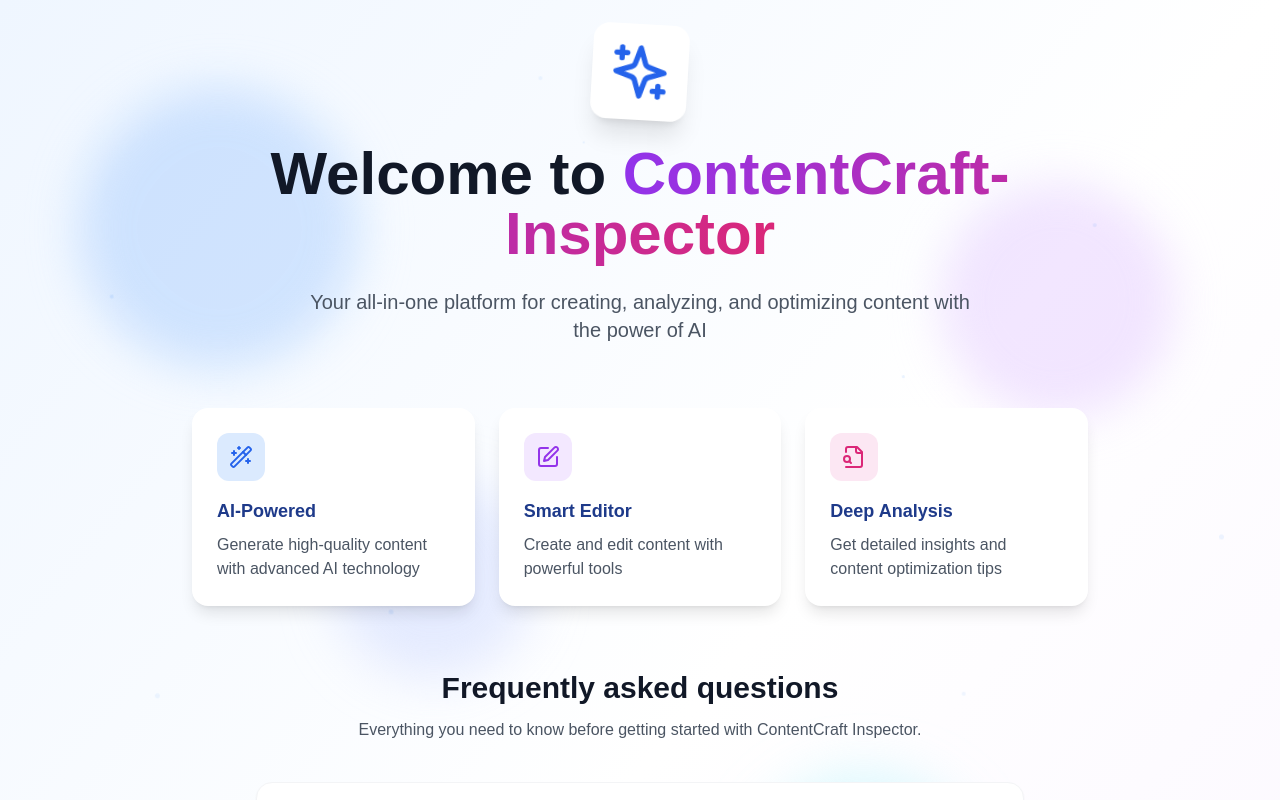
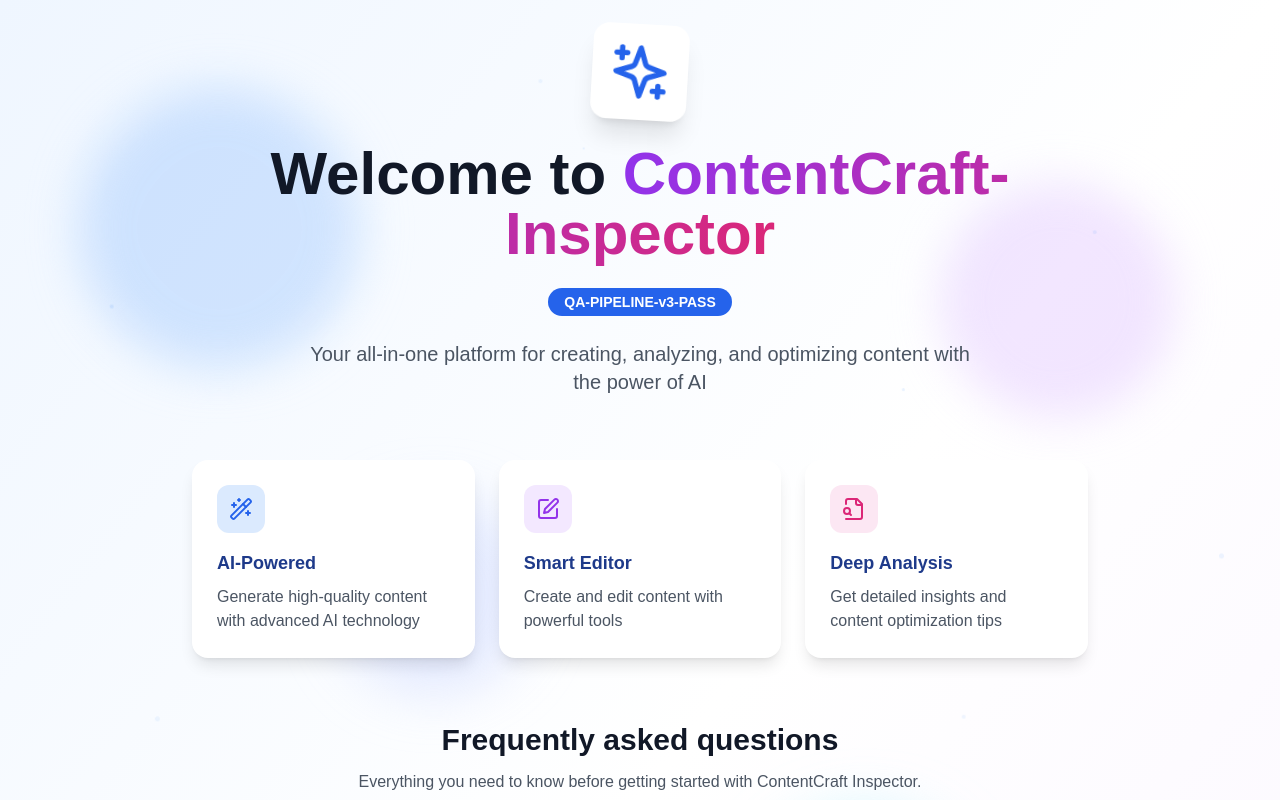
Before and after one commit to khatridhruv-1/ContentCraft-Inspector, a Next.js app: page /welcome in a window 1280 px wide. Shown: the top 800 px of the page. Built offline with nearby package versions, Linux system fonts and the light colour scheme.

Commit message:
feat: add QA pipeline badge to welcome page (#35)
Adds a visible badge with data-testid="qa-pipeline-badge-v3" and exact text
"QA-PIPELINE-v3-PASS" below the hero h1 on the /welcome page, as required
by the authoritative requirements in issue #35.

Closes #35

```diff
--- a/app/welcome/page.tsx
+++ b/app/welcome/page.tsx
@@ -141,6 +141,13 @@ export default function Welcome() {
               </span>
             </motion.h1>
 
+            <span
+              data-testid="qa-pipeline-badge-v3"
+              className="inline-block bg-blue-600 text-white text-sm font-semibold px-4 py-1 rounded-full mb-6"
+            >
+              QA-PIPELINE-v3-PASS
+            </span>
+
             <motion.p
               variants={heroItemVariants}
               className="text-xl text-gray-600 max-w-2xl mx-auto"
```
